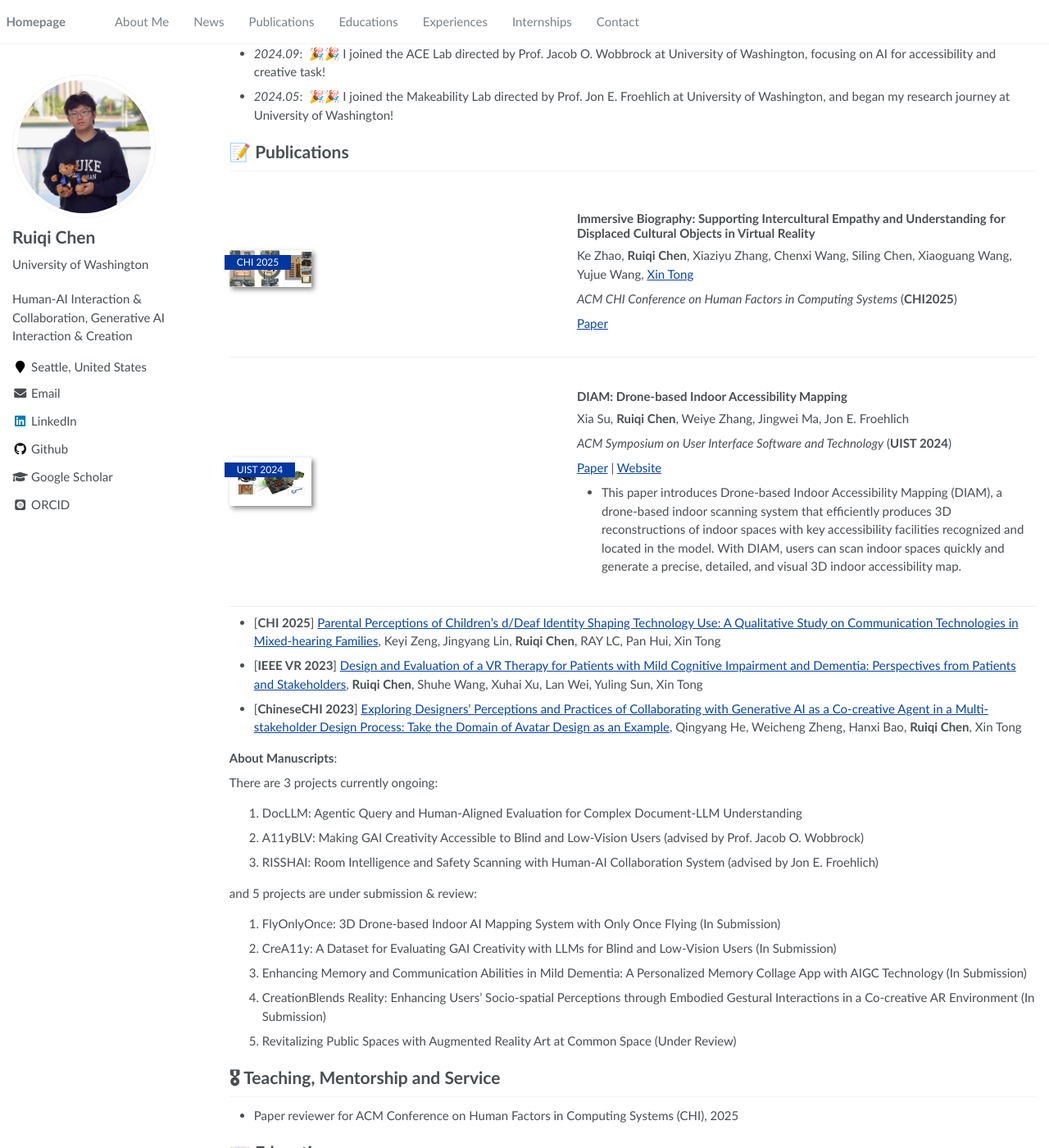
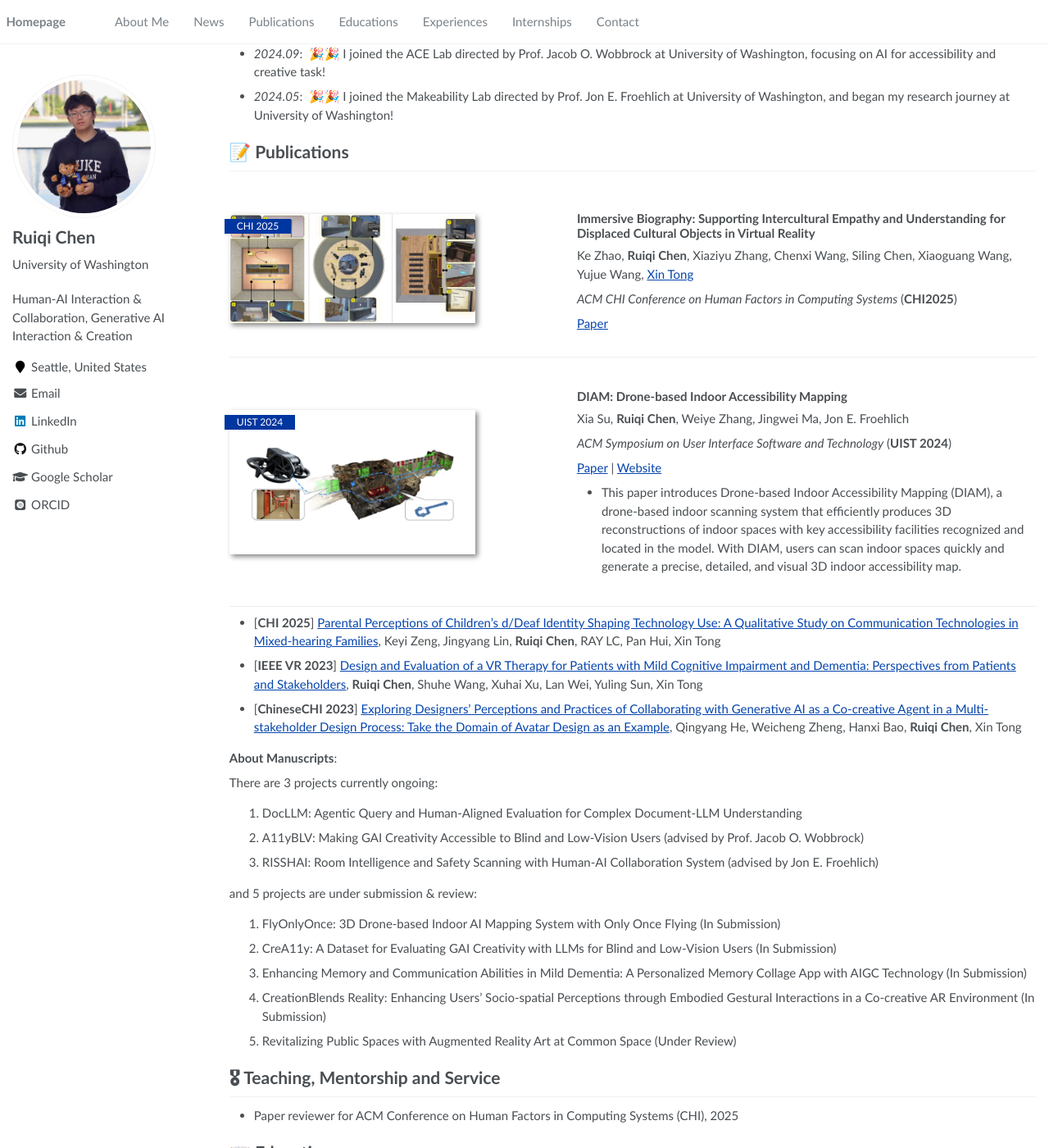
Before and after one commit to Ruiqi-Chen-0216/Ruiqi-Chen-0216.github.io, a Jekyll site: the page built from _pages/home.md, in a window 1280 px wide and 1400 px high, scrolled down 329 px. Shown: the whole window at 82% size. Built offline with Jekyll 4.4.1, drawn with Linux system fonts in a browser that asks for light colours; some web fonts are replaced.

Commit message:
Update main.scss

```diff
--- a/assets/css/main.scss
+++ b/assets/css/main.scss
@@ -57,7 +57,7 @@
         width: 100%;
         order: 2;
         img {
-            max-width: 100px;
+            max-width: 300px;
             box-shadow: 3px 3px 6px #888;
             object-fit: cover;
         }
@@ -72,7 +72,7 @@
     @include breakpoint($medium) {
         .paper-box-image{
             justify-content: left;
-            min-width: 100px;
+            min-width: 300px;
             max-width: 40%;
             order: 1;
         }
```
